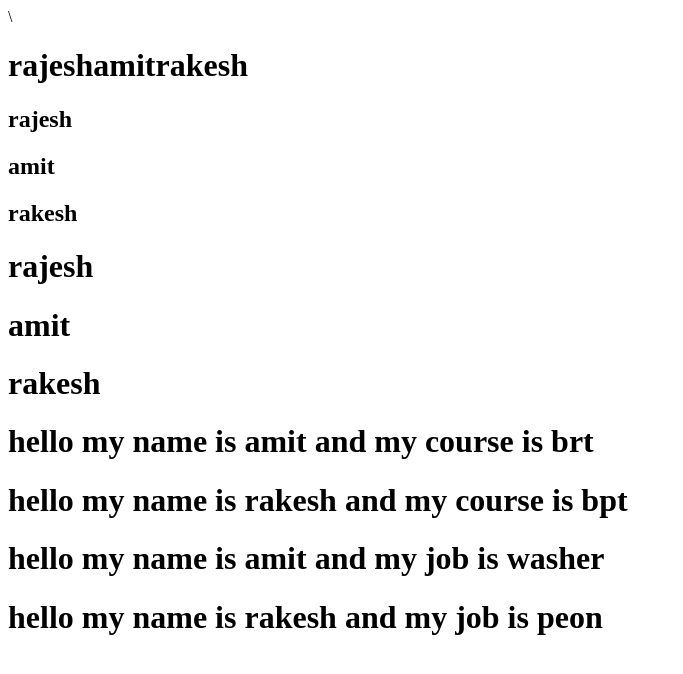
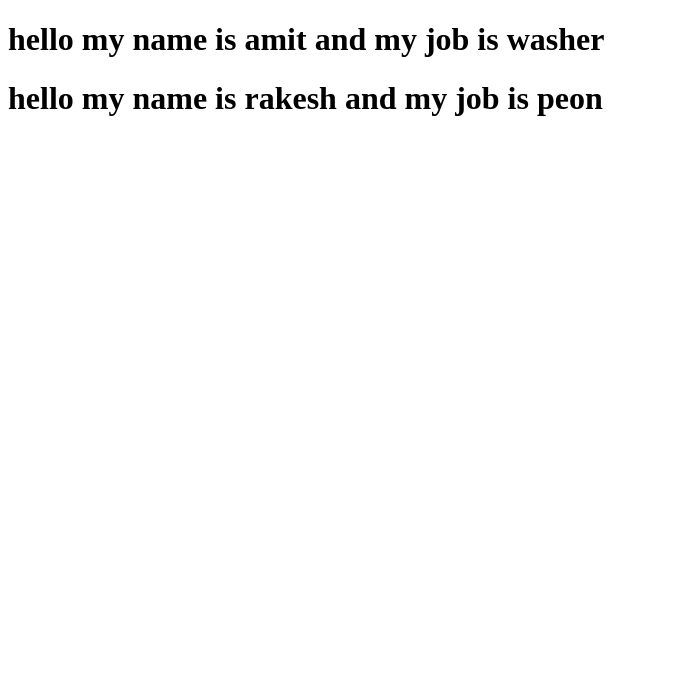
Before and after one commit to Rajeshsaharan/react-advance, a React (Create React App) app: page / in a window 1280 px wide. Shown: the top 674 px of the page, without its empty margins (0-683 px from the left). Built offline with nearby package versions, Linux system fonts and the light colour scheme.

Commit message:
list-key

```diff
--- a/src/App.js
+++ b/src/App.js
@@ -1,11 +1,8 @@
 import React from "react";
-import ListRender from "./components/ListRender";
-import ObjectList from "./components/ObjectList";
 import ObjectRecommnded from "./components/ObjectRecommnded";
 function App() {
-  return <>\
-    <ListRender/>
-    <ObjectList/>
+  return <>
+
     <ObjectRecommnded/>
   </>;
 }
--- a/src/components/ListRender.js
+++ /dev/null
@@ -1,30 +0,0 @@
-import React, { Component } from 'react'
-
- class ListRender extends Component {
-  render() {
-    const names = ['rajesh', 'amit', 'rakesh']
-    const namelist = names.map(name => { // we are trying to manipulate namelist and returning jsx to seperate elment
-        return <h1>{name}</h1>
-    })
-    return (
-      <div>
-        {/* directly render in same elemet  */}
-        <h1>{names}</h1>
-         {/* to convert all itmes in sperate html tag we use map method */}
-        {
-            names.map((name)=>{
-                return <h2>{name}</h2>
-            })
-        }
-
-        {/* important ---> please try to do all javascript opertaion, expression and all other stuff outside  */}
-        {/* the jsx and return from them and use them in jsx */}
-       {
-        namelist
-       }
-      </div>
-    )
-  }
-}
-
-export default ListRender
--- a/src/components/ObjectList.js
+++ /dev/null
@@ -1,30 +0,0 @@
-import React, { Component } from 'react'
-
-class ObjectList extends Component {
-    render() {
-        const users = [
-            {
-                id: 1,
-                name: 'amit',
-                course: "brt",
-            },
-
-            {
-                id: 2,
-                name: "rakesh",
-                course: "bpt"
-            }
-        ]
-
-        const userlist = users.map((user)=>{
-            return <h1>hello my name is {user.name} and my course is {user.course}</h1>
-        })
-        return (
-            <div>
-                {userlist}
-            </div>
-        )
-    }
-}
-
-export default ObjectList
--- a/src/components/ObjectRecommnded.js
+++ b/src/components/ObjectRecommnded.js
@@ -20,7 +20,8 @@ class ObjectRecommnded extends Component {
     //handle refactor in another component to give best view
 
     const personlist = persons.map((person)=>{
-        return <ObjectPerson person = {person}></ObjectPerson>
+        //each child must have a key unique
+        return <ObjectPerson key = {person.id} person = {person}></ObjectPerson>
     })
     return (
       <div>{personlist}</div>
```
Also changed, not shown: advance-react_12.jpg (deleted), advance-react_13.jpg (added).
